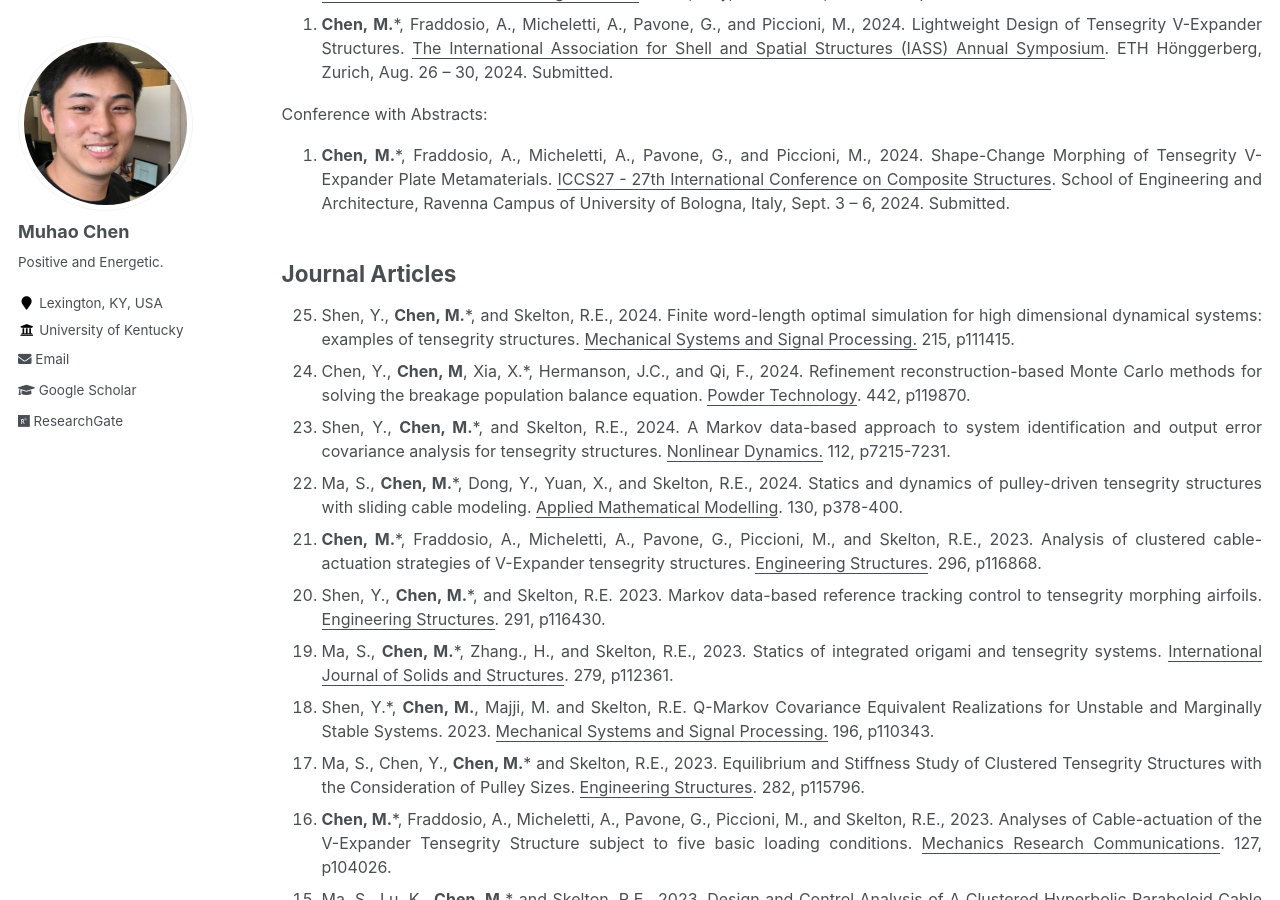
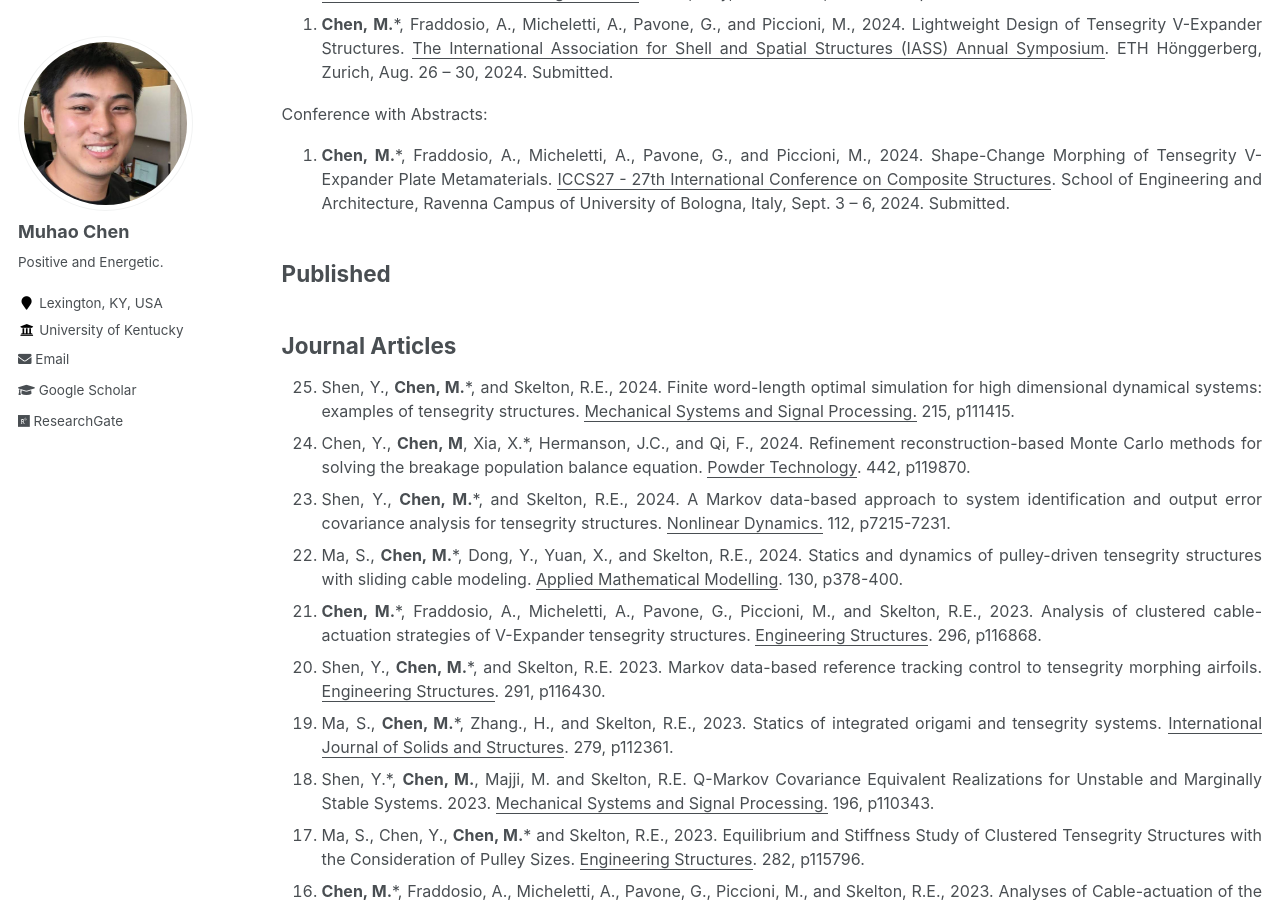
Before and after one commit to Muhao-Chen/muhao-chen.github.io, a Jekyll site: the page built from _pages/publication.md, in a window 1280 px wide and 900 px high, scrolled down 1314 px. Built offline with Jekyll 4.4.1, drawn with Linux system fonts in a browser that asks for light colours.

Commit message:
Update publication.md

```diff
--- a/_pages/publication.md
+++ b/_pages/publication.md
@@ -56,6 +56,8 @@ Conference with Abstracts:
 <li><strong>Chen, M.</strong>*, Fraddosio, A., Micheletti, A., Pavone, G., and Piccioni, M., 2024. Shape-Change Morphing of Tensegrity V-Expander Plate Metamaterials. <u>ICCS27 - 27th International Conference on Composite Structures</u>. School of Engineering and Architecture, Ravenna Campus of University of Bologna, Italy, Sept. 3 – 6, 2024. Submitted. </li>
 </ol>
 </font>
+
+## Published
 
 ## Journal Articles
 <font size=3>
```
